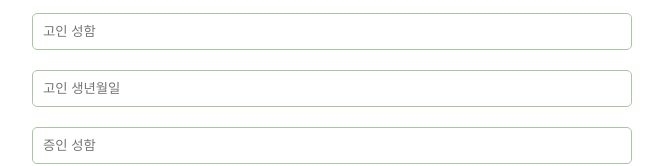
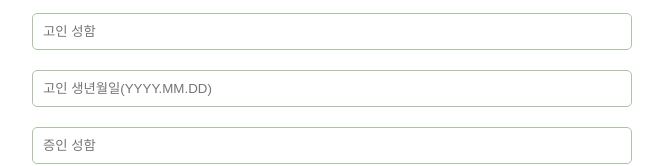
Before and after one commit to YooByWk/Epilogue-c208, a React (Create React App) app in the folder frontend/: page /witness in a window 1280 px wide. Shown: the part 142-308 px from the top of the page, without its empty margins (308-971 px from the left). Built offline with nearby package versions, Linux system fonts and the light colour scheme.

Commit message:
Chore : 에러메시지 수정

```diff
--- a/frontend/src/WillApplyWitness.js
+++ b/frontend/src/WillApplyWitness.js
@@ -25,7 +25,11 @@ function WillApplyWitness() {
       if (response.status === 200) {
         console.log('신청 성공:', response.data);
         alert('신청이 완료되었습니다. 확인하는데 3-5일 정도 소요됩니다. 기다리세용~!')
-      } else {
+      } if (response.status === 204) {
+        console.log('잘못된 값')
+        alert('정보를 정확히 입력해주세요!')
+      }
+      else {
         console.log('신청 오류:', response.status);
       }
     } catch (error) {
@@ -57,7 +61,7 @@ function WillApplyWitness() {
       />
       <input
         type="text"
-        placeholder="고인 생년월일"
+        placeholder="고인 생년월일(YYYY.MM.DD)"
         value={deadBirth}
         onChange={(e) => setDeadBirth(e.target.value)}
         style={styles.input}
```
